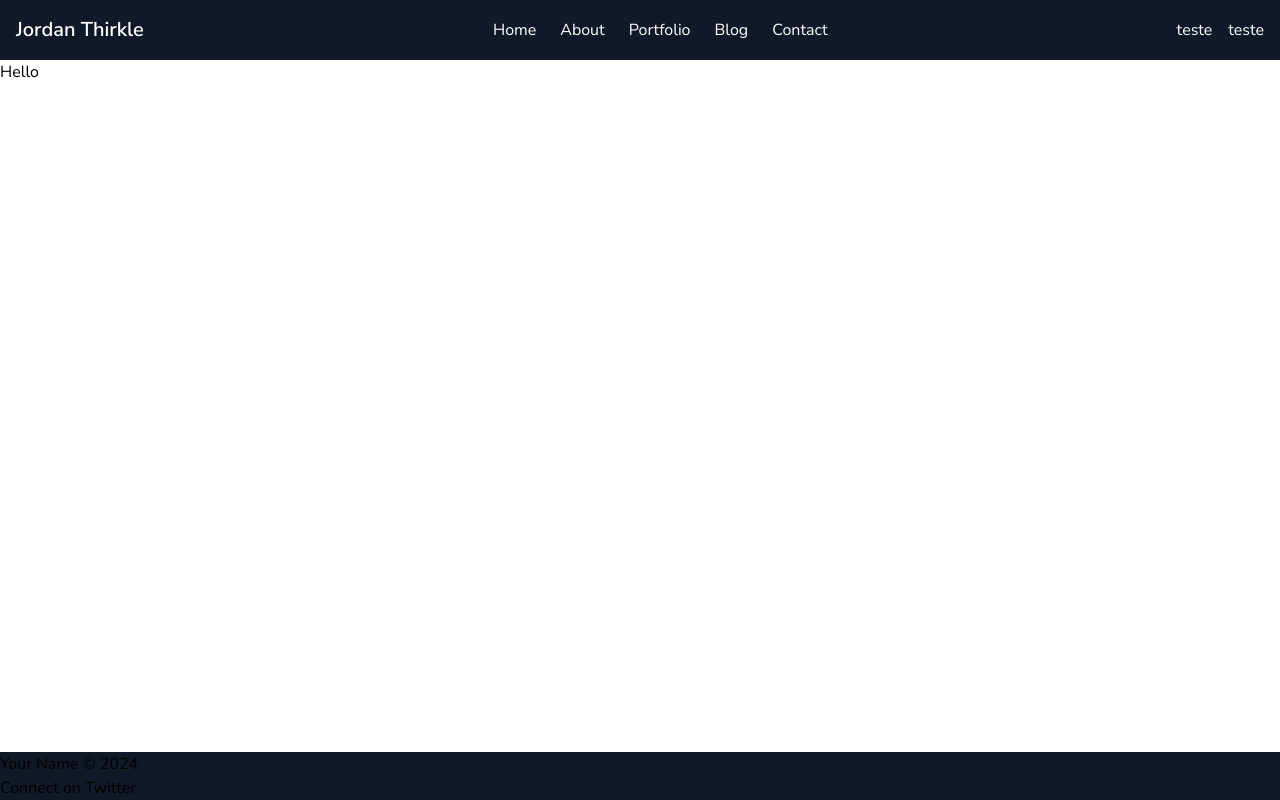
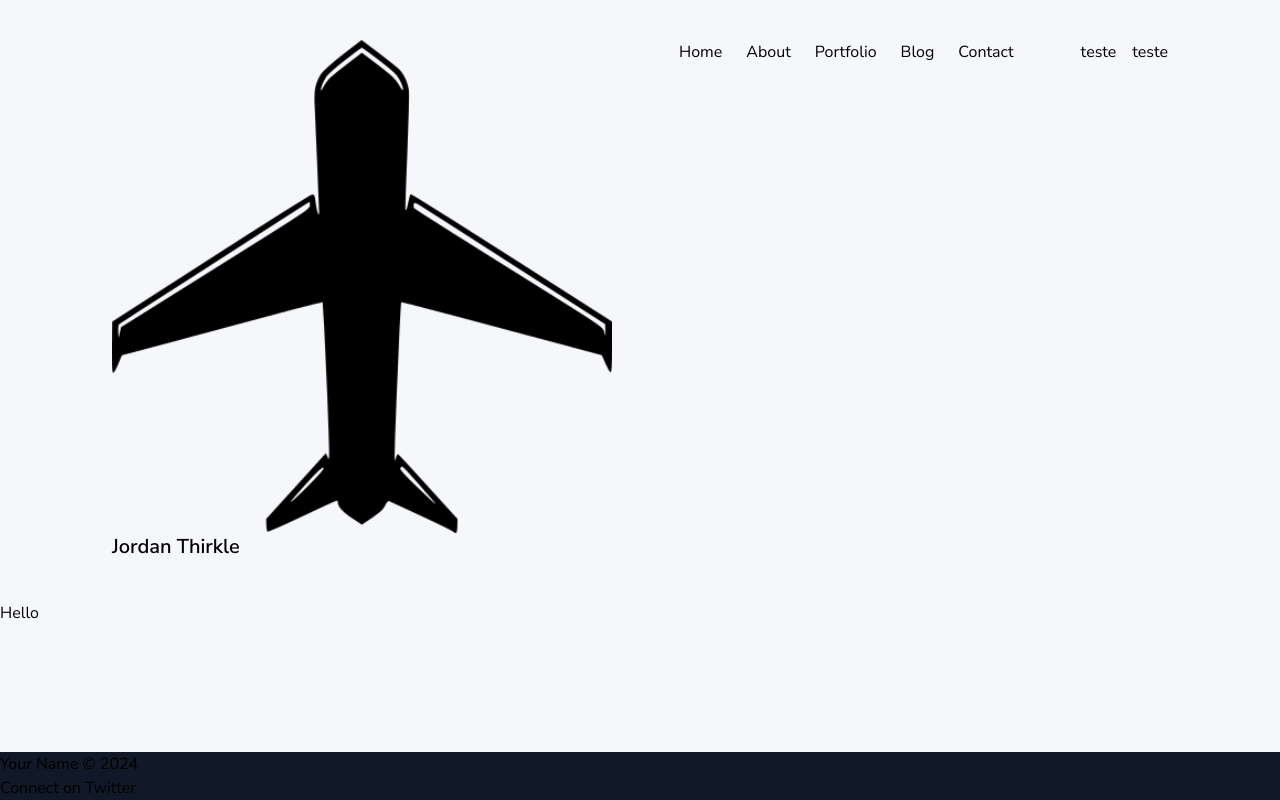
Before and after one commit to ThiagoArndt/get-your-guide, a Next.js app: page / in a window 1280 px wide. Built offline with nearby package versions, Linux system fonts and the light colour scheme.

Commit message:
some changes

```diff
--- a/src/components/Header/index.tsx
+++ b/src/components/Header/index.tsx
@@ -2,15 +2,17 @@
 
 // Import necessary modules
 import Link from "next/link";
-
+import Image from "next/image";
 // Define the Header component
 export default function Header() {
   return (
-    <header className="bg-gray-900 text-white py-4 sticky top-0 z-50">
-      {/* Header container */}
-      <div className="container mx-auto px-4 flex justify-between items-center">
-        {/* Website title */}
-        <h1 className="text-xl font-semibold">Jordan Thirkle</h1>
+    <header className="text-black sticky top-0">
+      <div className="py-10 px-28 flex justify-between">
+        <div>
+          <Image src="/logo.png" width={500} height={500} alt="Picture of the author" />
+          <h1 className="text-xl font-semibold">Jordan Thirkle</h1>
+        </div>
+
         {/* Navigation menu */}
         <nav className="hidden md:block">
           <ul className="flex gap-x-6">
--- a/src/styles/global.css
+++ b/src/styles/global.css
@@ -20,8 +20,7 @@ body {
   margin: 0;
   display: flex;
   flex-direction: column;
-  color: rgb(var(--foreground-rgb));
-  background: rgb(var(--background-rgb))
+  background: #F6F7FB
 }
 
 main {
--- a/tailwind.config.ts
+++ b/tailwind.config.ts
@@ -19,10 +19,13 @@ const config = {
     },
     extend: {
       colors: {
+        blackApp : "#292929",
+        greenApp: "#36AC0D",
+        greyApp: "#717171",
         border: "hsl(var(--border))",
         input: "hsl(var(--input))",
         ring: "hsl(var(--ring))",
-        background: "hsl(var(--background))",
+        background: "#F6F7FB",
         foreground: "hsl(var(--foreground))",
         primary: {
           DEFAULT: "hsl(var(--primary))",
```
